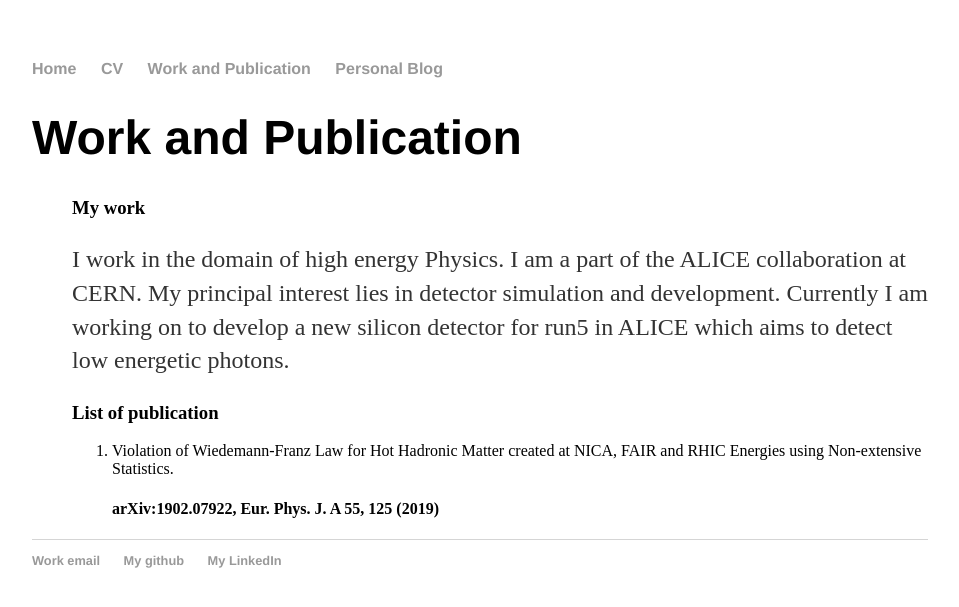
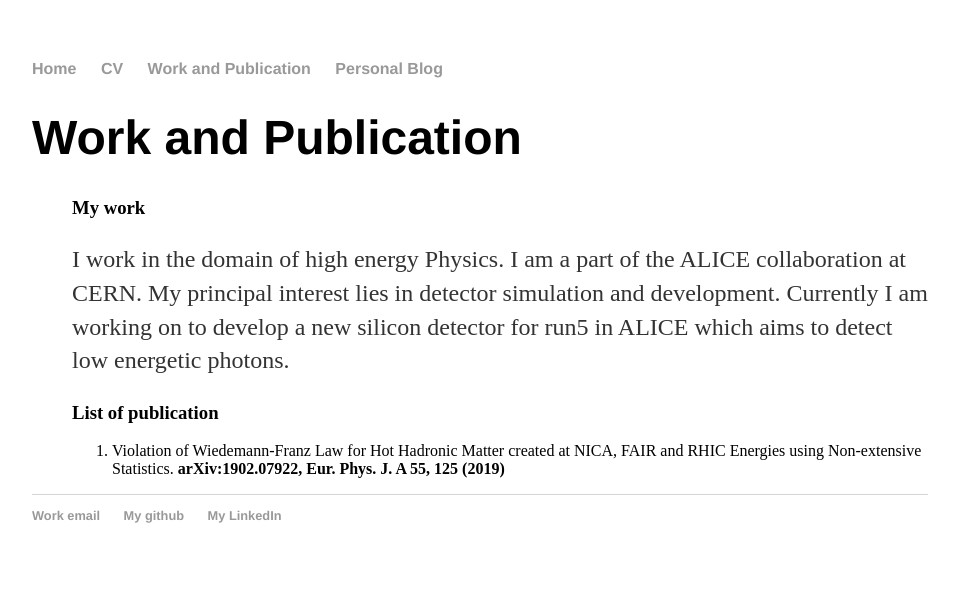
Before and after one commit to an15ms157/abhishek.github.io, a Jekyll site: the page built from work/index.html, in a window 1280 px wide. Shown: the top 607 px of the page, without its empty margins (160-1119 px from the left). Built offline with Jekyll 4.4.1, drawn with Linux system fonts in a browser that asks for light colours.

```diff
--- a/work/index.html
+++ b/work/index.html
@@ -12,5 +12,5 @@ title: Work and Publication
 	<h3>List of publication</h3>
 	<ol>
 	<li class="pub_list"> Violation of Wiedemann-Franz Law for Hot Hadronic Matter created at NICA, FAIR and RHIC Energies using Non-extensive Statistics.
-		<h4>arXiv:1902.07922, Eur. Phys. J. A 55, 125 (2019)</h4> </li>
+		<b>arXiv:1902.07922, Eur. Phys. J. A 55, 125 (2019)</b> </li>
 	</ol>
```
